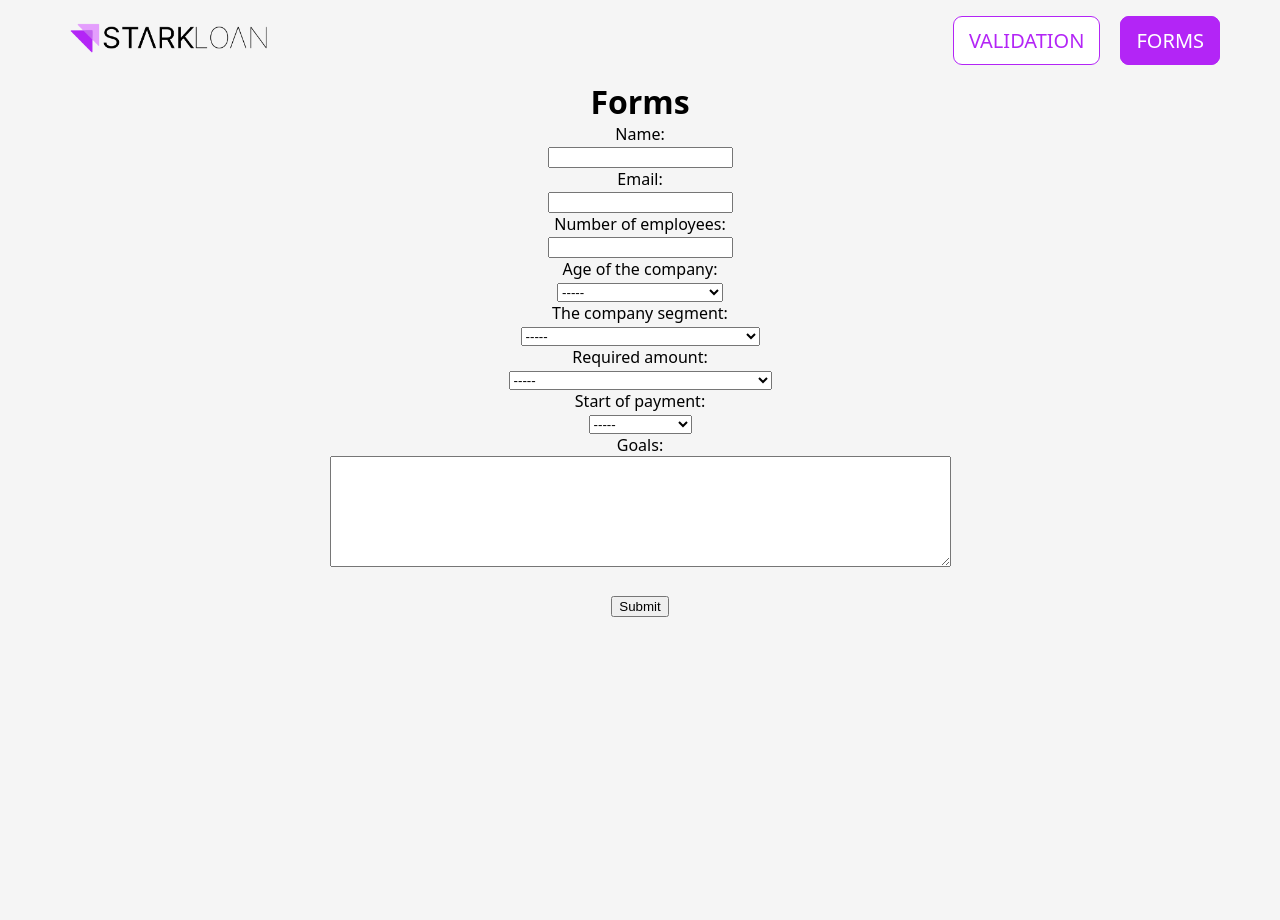
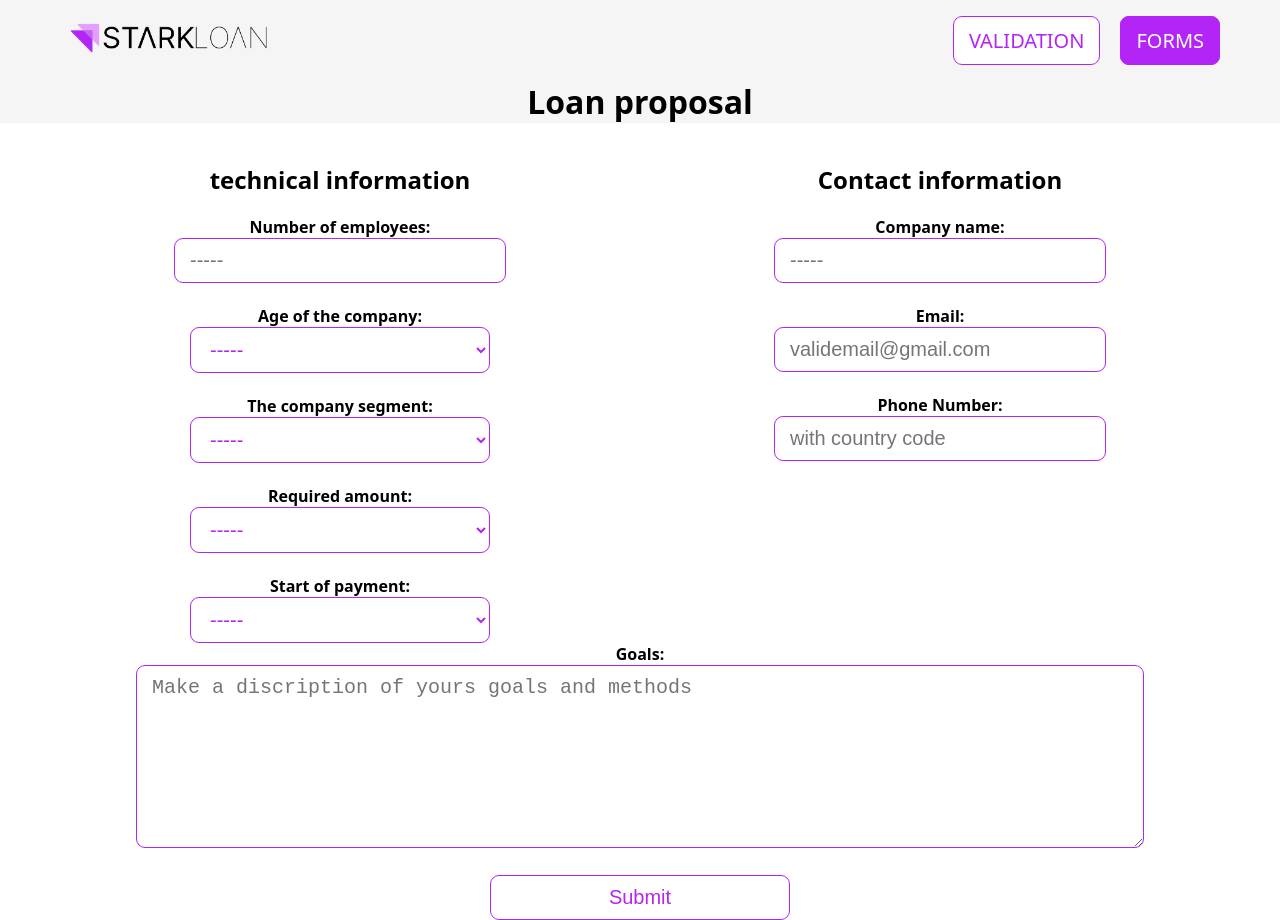
Before and after one commit to DanielYuki/Stark_Bank_Hackathon, a React (Create React App) app: page /forms in a window 1280 px wide. Before the commit the page ends 800 px from the top, so only its background shows below. Built offline with nearby package versions, Linux system fonts and the light colour scheme; what miragejs would draw is missing.

Commit message:
update: improve forms layout

```diff
--- /dev/null
+++ b/src/pages/Forms.css
@@ -0,0 +1,53 @@
+body {
+    font-weight: 700;
+
+}
+
+.box {
+    background-color: rgb(255, 255, 255);
+    padding-top: 20px;
+
+
+}
+
+.boxTechnicalAndContact {
+    display: flex;
+    justify-content: center;
+}
+
+.technical {
+    background-color: rgb(255, 255, 255);
+    width: 600px;
+    height: 500px;
+}
+
+.contact {
+background-color: rgb(255, 255, 255);
+width: 600px;
+
+}
+
+.selectBox {
+    width: 300px;
+    margin: 0 10px;
+    padding: 10px 15px;
+    text-decoration: none;
+    font-weight: 100;
+    font-size: 1.25rem;
+    color: #B325F6;
+    background-color: white;
+    border: 1px solid #B325F6;
+    border-radius: 9px;
+}
+
+.goalBox {
+    margin: 0 10px;
+    padding: 10px 15px;
+    text-decoration: none;
+    font-weight: 100;
+    font-size: 1.25rem;
+    color: #B325F6;
+    background-color: white;
+    border: 1px solid #B325F6;
+    border-radius: 9px;
+}
--- a/src/pages/Forms.js
+++ b/src/pages/Forms.js
@@ -1,10 +1,12 @@
 import React, { useState } from "react";
+import './Forms.css'
 
 export default function Forms() {
   const [formData, setFormData] = useState({
     name: "",
     employees: "",
     email: "",
+    number: "",
     age: "",
     segment: "",
     amount: "",
@@ -24,7 +26,7 @@ export default function Forms() {
   const handleSubmit = (event) => {
     event.preventDefault();
 
-    const { name, employees, email, age, segment, amount, term, goal } =
+    const { name, employees, email, number, age, segment, amount, term, goal } =
       formData;
 
     const nota =
@@ -38,6 +40,7 @@ export default function Forms() {
       name,
       employees,
       email,
+      number,
       age,
       segment,
       amount,
@@ -49,64 +52,45 @@ export default function Forms() {
     console.log(jsonData);
   };
 
-  const validateEmail = (email) => {
-    const emailRegex = /^[^\s@]+@[^\s@]+\.[^\s@]+$/;
-    return emailRegex.test(email);
-  };
 
-  const validateEmployees = (employees) => {
-    const employeesRegex = /^[^\s@]+@[^\s@]+\.[^\s@]+$/;
-    return employeesRegex.test(employees);
-  };
+
 
   return (
     <>
-      <h1>Forms</h1>
+      <h1>Loan proposal</h1>
 
-      <form id="formularioEmprestimo" onSubmit={handleSubmit}>
 
-        <label htmlFor="NAME">Name:</label>
-        <br />
-        <input
-          type="text"
-          id="NAME"
-          name="name"
-          value={formData.name}
-          onChange={handleChange}
-        />
-        <br />
 
-        <label htmlFor="EMAIL">Email:</label>
-        <br />
-        <input
-          type="text"
-          id="EMAIL"
-          name="email"
-          value={formData.email}
-          onChange={handleChange}
-          pattern="^[^\s@]+@[^\s@]+\.[^\s@]+$"
-          title="Please enter a valid email."
-          required
-        />
-        <br />
+
+      <form className="box" id="formularioEmprestimo" onSubmit={handleSubmit}>
+
+        <div className="boxTechnicalAndContact">
+
+          <div className="technical">
+
+            <h2>technical information</h2>
+
 
             <label htmlFor="EMPLOYEES">Number of employees:</label>
             <br />
             <input
+              className="selectBox"
               type="text"
               id="EMPLOYEES"
               name="employees"
               value={formData.employees}
               onChange={handleChange}
+              placeholder="-----"
               pattern="^\d+$"
               title="Please enter a valid number."
               required
             />
-        <br />
+            <br /> <br />
 
             <label htmlFor="AGE">Age of the company:</label>
             <br />
             <select
+              className="selectBox"
               name="age"
               id="AGE"
               value={formData.age}
@@ -120,11 +104,12 @@ export default function Forms() {
               <option value="0.75">Between 8 and 16 years</option>
               <option value="1.00">Over 16 years old</option>
             </select>
-        <br />
+            <br /><br />
 
             <label htmlFor="SEGMENT">The company segment:</label>
             <br />
             <select
+              className="selectBox"
               name="segment"
               id="SEGMENT"
               value={formData.segment}
@@ -152,11 +137,12 @@ export default function Forms() {
               <option value="0.40">Government relations</option>
               <option value="0.68">Corporate social responsibility</option>
             </select>
-        <br />
+            <br /><br />
 
             <label htmlFor="AMOUNT">Required amount:</label>
             <br />
             <select
+              className="selectBox"
               name="amount"
               id="AMOUNT"
               value={formData.amount}
@@ -172,11 +158,12 @@ export default function Forms() {
               <option value="0.50">Between $20.000.000 and $100.000.000</option>
               <option value="0.20">Over than $100.000.000</option>
             </select>
-        <br />
+            <br /><br />
 
             <label htmlFor="TERM">Start of payment:</label>
             <br />
             <select
+              className="selectBox"
               name="term"
               id="TERM"
               value={formData.term}
@@ -188,22 +175,86 @@ export default function Forms() {
               <option value="0.50">in a semester</option>
               <option value="0.30">in a year</option>
             </select>
+            <br /><br />
+
+          </div>
+
+
+          <div className="contact">
+
+            <h2>Contact information</h2>
+
+
+            <label htmlFor="NAME">Company name:</label>
             <br />
+            <input
+              className="selectBox"
+              type="text"
+              id="NAME"
+              name="name"
+              value={formData.name}
+              onChange={handleChange}
+              placeholder="-----"
+            />
+            <br /><br />
+
+            <label htmlFor="EMAIL">Email:</label>
+            <br />
+            <input
+              className="selectBox"
+              type="text"
+              id="EMAIL"
+              name="email"
+              value={formData.email}
+              onChange={handleChange}
+              placeholder="validemail@gmail.com"
+              pattern="^[^\s@]+@[^\s@]+\.[^\s@]+$"
+              title="Please enter a valid email."
+              required
+            />
+            <br /><br />
+
+            <label htmlFor="NUMBER">Phone Number:</label>
+            <br />
+            <input
+              className="selectBox"
+              type="text"
+              id="Number"
+              name="number"
+              value={formData.number}
+              onChange={handleChange}
+              placeholder="with country code"
+              pattern="^\d+$"
+              title="Please enter a valid number."
+              required
+            />
+            <br /><br />
+
+          </div>
+
+        </div>
+
+        <div>
 
           <label htmlFor="GOAL">Goals:</label>
           <br />
           <textarea
+            className="goalBox"
             id="GOAL"
             name="goal"
             rows="7"
-          cols="75"
+            cols="80"
             value={formData.goal}
             onChange={handleChange}
+            placeholder="Make a discription of yours goals and methods"
           ></textarea>
           <br />
           <br />
 
-        <input type="submit" value="Submit" />
+        </div>
+
+        <input className="selectBox" type="submit" value="Submit" />
+
       </form>
     </>
   );
```
Lines whose indentation alone changed are shown as unchanged.
